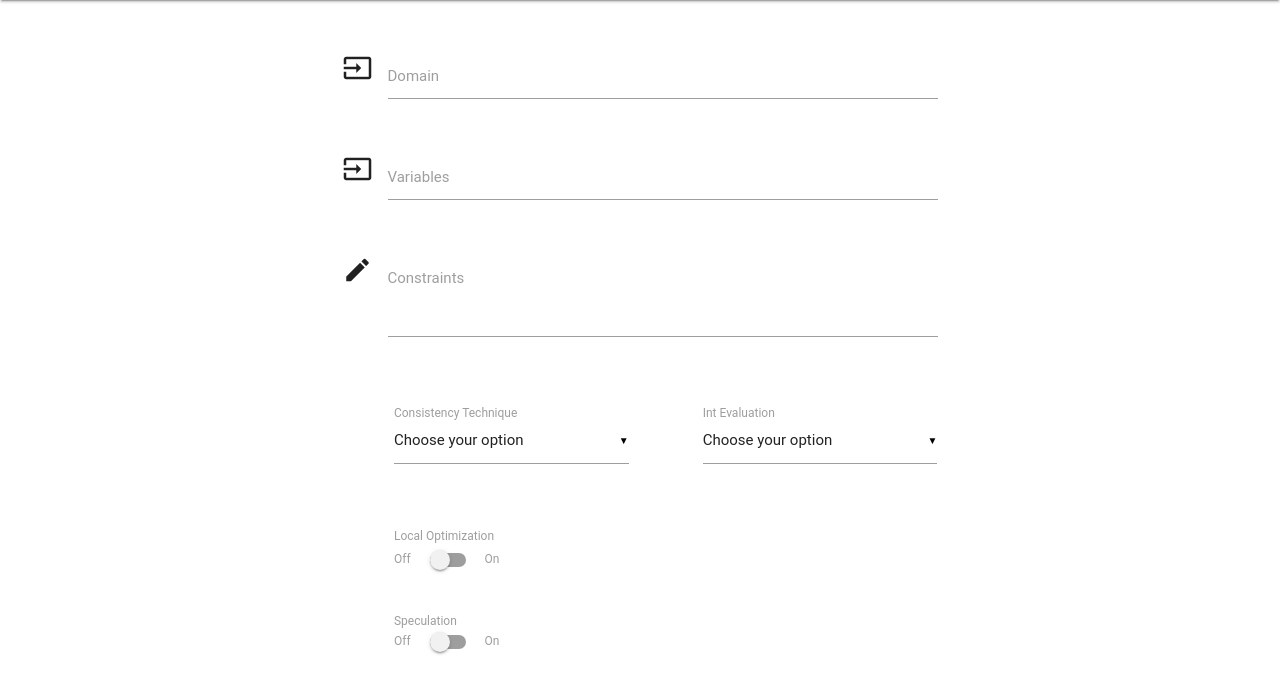
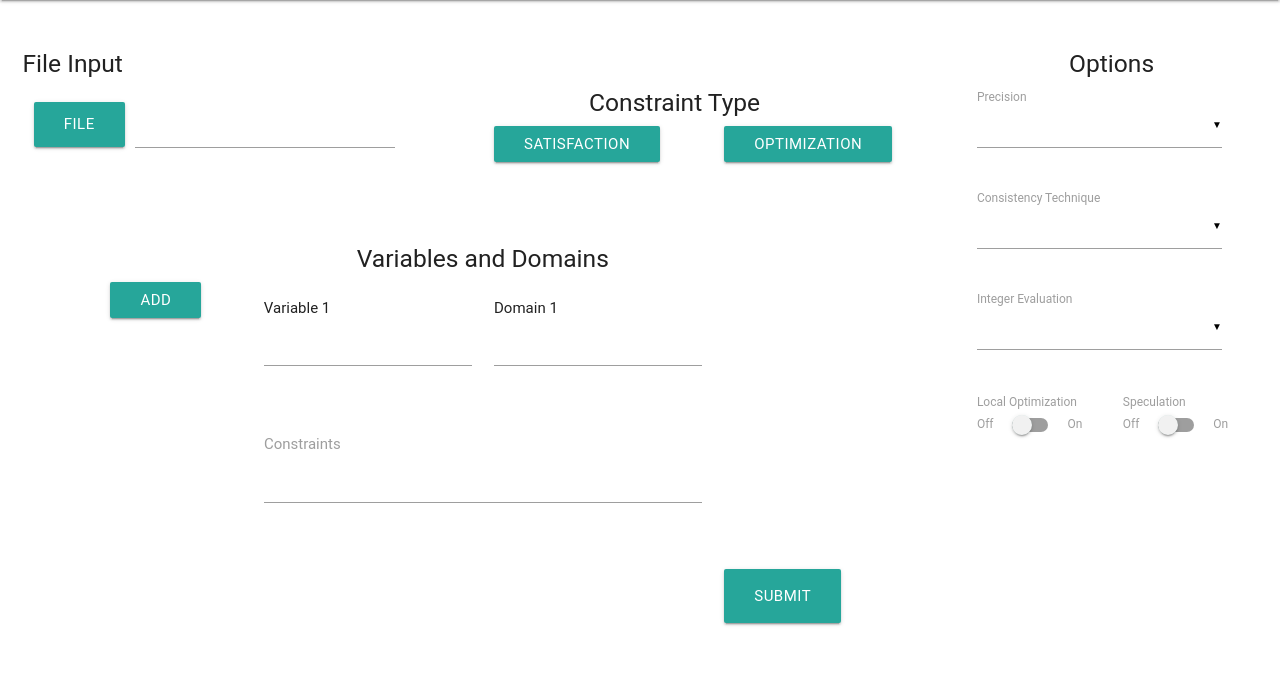
Before and after one commit to rlgruver/practicum, a Django app: page /manual/ in a window 1280 px wide. Shown: the part 64-758 px from the top of the page. Run offline with Django 3.2, Linux system fonts and the light colour scheme; some libraries are stand-ins or nearby versions; some web fonts are replaced.

Commit message:
new page up

```diff
--- a/NumConSol/NumConSolApp/templates/manual_template.html
+++ b/NumConSol/NumConSolApp/templates/manual_template.html
@@ -23,6 +23,30 @@
     $(document).ready(function() {
     $('select').material_select();
     });
+
+    var counter = 1;
+    function addVars(divName){
+        var newdiv = document.createElement('div');
+        newdiv.innerHTML = "Variable "  + (counter + 1) + " <br><input type='text' name='myVars[]' class='validate'>";
+        document.getElementById(divName).appendChild(newdiv);
+
+    }
+
+    function addDoms(divName){
+        var newdiv = document.createElement('div');
+        newdiv.innerHTML = "Domain "  + (counter + 1) + " <br><input type='text' name='myDoms[]' class='validate'>";
+        document.getElementById(divName).appendChild(newdiv);
+        counter++;
+    }
+
+    function showDiv() {
+        document.getElementById('objfnc').style.display = "block";
+    }
+
+    function hideDiv() {
+        document.getElementById('objfnc').style.display = "none";
+    }
+
 </script>
 
 
@@ -38,60 +62,137 @@
 
 
 <div class="row">
-    <form class="col s6 offset-s3">
+
+    <form class="col s12 ">
+
+        <!-- ****************************MIDDLE CONTENT*********************** -->
+        <div class="col s9">
+
+          <!-- ROW -->
           <div class="row">
-            <div class="input-field col s12">
-                <i class="material-icons prefix">input</i>
-                <input id="icon_prefix" type="text" class="validate">
-                <label for="icon_prefix">Domain</label>
+              <h5>File Input</h5>
+              <div class="file-field input-field col s5">
+                  <div class="btn">
+                      <span>File</span>
+                      <input type="file">
+                  </div>
+                  <div class="file-path-wrapper">
+                      <input class="file-path validate" type="text">
+                  </div>
+              </div>
+              <h5 class="center-align">Constraint Type</h5>
+              <div class="button col s3 offset-s1">
+                  <a class="waves-effect waves-light btn" onClick="hideDiv();">Satisfaction</a>
+              </div>
+              <div class="button col s3">
+                  <a class="waves-effect waves-light btn" onClick="showDiv();">Optimization</a>
               </div>
           </div>
 
+          <!-- ROW -->
+          <br><br>
+          <h5 class="center-align">Variables and Domains</h5>
           <div class="row">
-            <div class="input-field col s12">
-                <i class="material-icons prefix">input</i>
-                <input id="icon_prefix" type="text" class="validate">
-                <label for="icon_prefix">Variables</label>
-            </div>
+
+            <div class="button col s1 offset-s1">
+              <a class="waves-effect waves-light btn" onClick="addVars('dynamicVariable'); addDoms('dynamicDomain');">Add</a>
             </div>
 
+            <div class="input-field col s3 offset-s1" id="dynamicVariable">
+                Variable 1<br><input type="text" class="validate" name="myVars[]">
+            </div>
+
+            <div class="input-field col s3" id="dynamicDomain">
+                Domain 1<br><input type="text" class="validate" name="myDoms[]">
+            </div>
+
+          </div>
+
+          <!-- ROW -->
           <div class="row">
-            <div class="input-field col s12">
-                <i class="material-icons prefix">mode_edit</i>
+            <div class="input-field col s6 offset-s3">
                 <textarea id="constraints" class="materialize-textarea"></textarea>
                 <label for="constraints">Constraints</label>
             </div>
           </div>
 
-        <div class="row"></div>
+          <!-- ROW -->
+          <div class="row">
+            <div class="input-field col s6 offset-s3" style="display:none" id="objfnc">
+              <input id="objFunction" type="text" class="validate">
+              <label class="active" for="objFunction">Objective Function</label>
+            </div>
+          </div>
 
+          <!-- ROW -->
           <div class="row">
-            <div class="input-field col s5 offset-s1">
+            <div class="button col s3 offset-s9">
+              <a class="waves-effect waves-light btn-large">Submit</a>
+            </div>
+          </div>
+
+        </div>
+
+
+
+        <!-- **********************RIGHT CONTENT************************** -->
+        <h5 class="center-align">Options</h5>
+        <div class="col s3">
+
+            <!-- ROW -->
+            <div class="row">
+              <div class="input-field col s11">
                   <select>
-                    <option value="" disabled selected>Choose your option</option>
+                      <option value="" disabled selected></option>
+                      <option value="1">Option 1</option>
+                      <option value="2">Option 2</option>
+                      <option value="3">Option 3</option>
+                  </select>
+                  <label>Precision</label>
+              </div>
+            </div>
+
+            <!-- ROW -->
+            <div class="row">
+              <div class="input-field col s11">
+                  <select>
+                      <option value="" disabled selected></option>
                       <option value="1">Option 1</option>
                       <option value="2">Option 2</option>
                       <option value="3">Option 3</option>
                   </select>
                   <label>Consistency Technique</label>
               </div>
+            </div>
 
-            <div class="input-field col s5 offset-s1">
+            <!-- ROW -->
+            <div class="row">
+              <div class="input-field col s11">
                   <select>
-                    <option value="" disabled selected>Choose your option</option>
+                      <option value="" disabled selected></option>
                       <option value="1">Option 1</option>
                       <option value="2">Option 2</option>
                       <option value="3">Option 3</option>
                   </select>
-                <label>Int Evaluation</label>
+                  <label>Integer Evaluation</label>
               </div>
             </div>
 
-        <div class="row"></div>
-
+            <!-- ROW -->
             <div class="row">
-            <div class="col s5 offset-s1">
+              <div class="col s6">
                 <label>Local Optimization</label>
+                <div class="switch">
+                  <label>
+                      Off
+                      <input type="checkbox">
+                      <span class="lever"></span>
+                      On
+                  </label>
+                </div>
+              </div>
+              <div class="col s6">
+                <label>Speculation</label>
                 <div class="switch">
                   <label>
                       Off
@@ -103,29 +204,25 @@
               </div>
             </div>
 
-        <div class="row"></div>
+            <!-- ROW -->
+            <div class="row">
 
-        <div class="row">
-            <div class="col s5 offset-s1">
-                <label>Speculation<label>
-                <div class="switch">
-                    <label>
-                        Off
-                        <input type="checkbox">
-                        <span class="lever"></span>
-                        On
-                    </label>
-                </div>
-            </label>
-        </div>
-
-    </form>
             </div>
 
 
 
 
 
+        <div class="row">
+
+        </div>
+
+        <div class="row">
+
+        </div>
+
+    </form>
+</div>
 
 </body>
 </html>
```
Also changed, not shown: 1 other file. Lines whose indentation alone changed are shown as unchanged.
